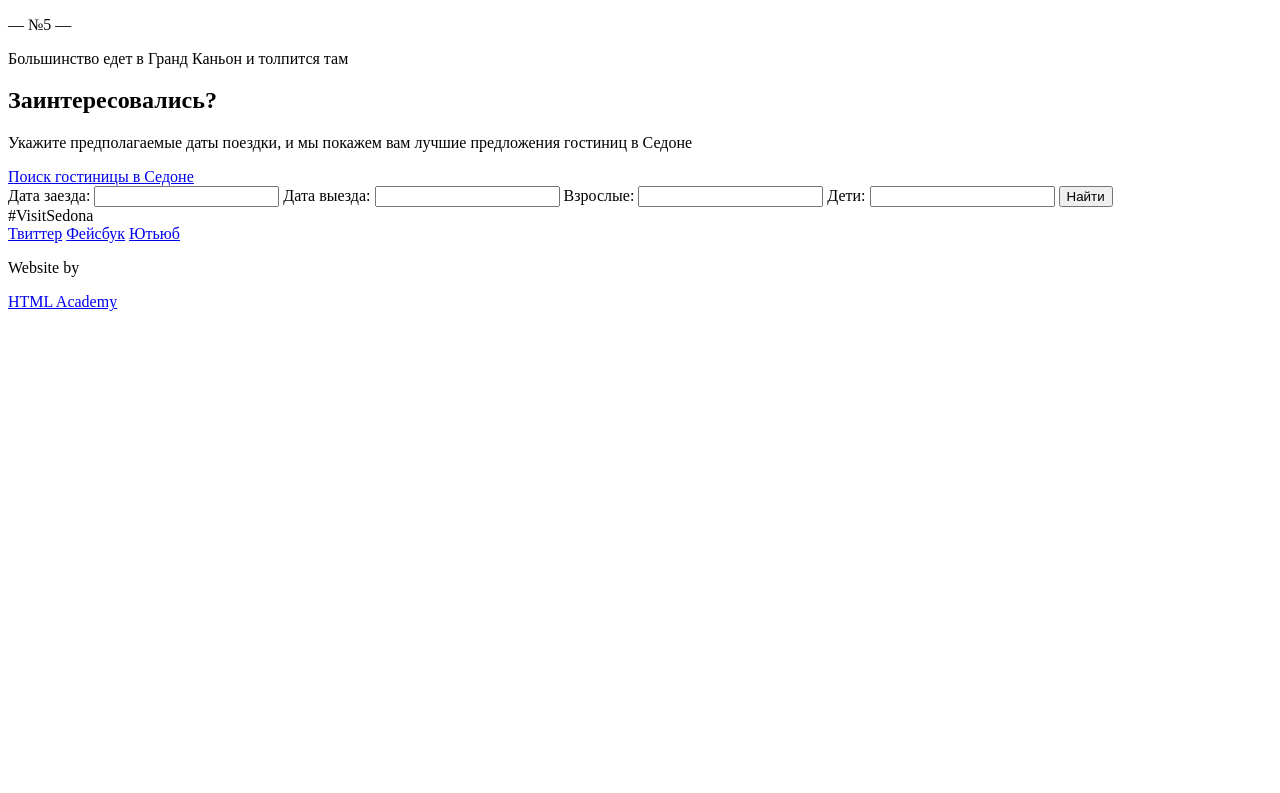
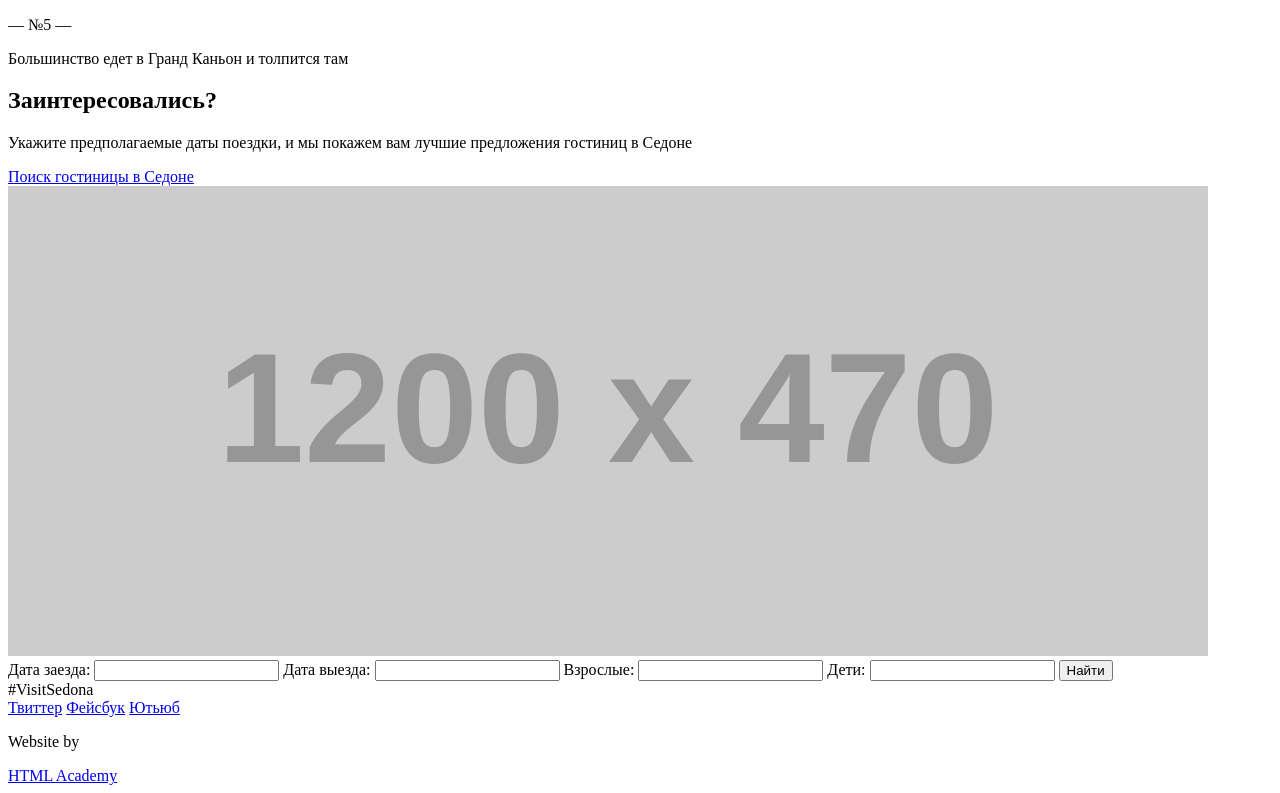
Before and after one commit to Morganaaa/232413-sedona, a plain HTML site: page index.html in a window 1280 px wide. Shown: the part 1948-2741 px from the top of the page. Before the commit the page ends 2267 px from the top, so only its background shows below. Drawn offline with Linux system fonts and the light colour scheme; placeholder pictures from the web are drawn by us.

Commit message:
Добавлено изображение для карты

```diff
--- a/index.html
+++ b/index.html
@@ -81,6 +81,7 @@
       </section>
       <section class="search">
         <div class="search-field">
+          <img src="http://placehold.it/1200x470" width="1200" height="470" alt="map">
           <form class="search-form" action="#" method="get">
         <label>
           Дата заезда: <input type="text" name="arrival date">
```
